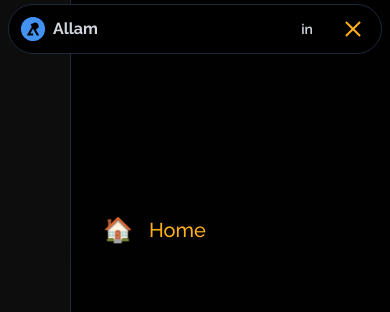
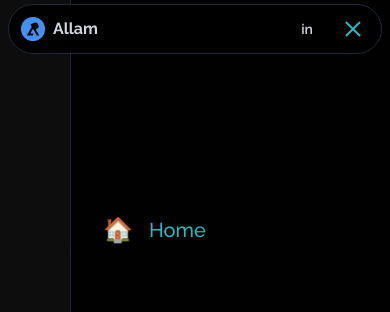
Before and after one commit to allam1768/Web-porto, a Next.js app in the folder my-portfolio/: page / in a window 390 px wide. Both pictures are taken after a click on the button "Toggle mobile menu". Shown: the top 312 px of the page. Built offline with nearby package versions, Linux system fonts and the light colour scheme.

Commit message:
pesan commit ke-4

```diff
--- a/my-portfolio/src/app/page.tsx
+++ b/my-portfolio/src/app/page.tsx
@@ -5,6 +5,7 @@ import TiltedCard from '@/components/TiltedCard';
 import ClickSpark from '@/components/ClickSpark';
 import Image from 'next/image';
 import CountUp from '@/components/CountUp'
+
 
 
 // Import the data from the new file
@@ -92,7 +93,7 @@ export default function App() {
             <div className="text-4xl leading-none">
               <CountUp
                 from={100}
-                to={projectData.length} // Dynamically use the number of projects
+                to={projectData.length}
                 separator=","
                 direction="up"
                 duration={11.9}
--- a/my-portfolio/src/components/Navbar.tsx
+++ b/my-portfolio/src/components/Navbar.tsx
@@ -4,87 +4,10 @@ import Image from 'next/image'
 import { useState, useEffect } from 'react'
 import { usePathname } from 'next/navigation'
 
-// DecryptedText Component
-const DecryptedText = ({
-  text,
-  speed = 100,
-  maxIterations = 20,
-  characters = "ABCDEFGHIJKLMNOPQRSTUVWXYZ1234567890!?@#$%^&*",
-  className = "",
-  parentClassName = "",
-  encryptedClassName = ""
-}) => {
-  const [displayText, setDisplayText] = useState('')
-  const [isDecrypting, setIsDecrypting] = useState(false)
-
-  useEffect(() => {
-    if (isDecrypting) {
-      let iteration = 0
-      const interval = setInterval(() => {
-        setDisplayText(prevText => {
-          return text
-            .split('')
-            .map((letter, index) => {
-              if (index < iteration) {
-                return text[index]
-              }
-              return characters[Math.floor(Math.random() * characters.length)]
-            })
-            .join('')
-        })
-
-        if (iteration >= text.length) {
-          clearInterval(interval)
-          setDisplayText(text)
-        }
-
-        iteration += 1 / 3
-      }, speed)
-
-      return () => clearInterval(interval)
-    }
-  }, [isDecrypting, text, speed, characters])
-
-  useEffect(() => {
-    setIsDecrypting(true)
-  }, [])
-
-  return (
-    <span className={`${parentClassName} ${className}`}>
-      {displayText || text}
-    </span>
-  )
-}
-
-// Translation content
-const translations = {
-  en: {
-    home: 'Home',
-    project: 'Project',
-    skills: 'Skills',
-    about: 'About',
-    education: 'Education',
-    contact: 'Contact',
-    language: 'Language',
-  },
-  id: {
-    home: 'Beranda',
-    project: 'Proyek',
-    skills: 'Keahlian',
-    about: 'Tentang',
-    education: 'Pendidikan',
-    contact: 'Kontak',
-    language: 'Bahasa',
-  },
-}
-
 export default function App() {
   const [activeSection, setActiveSection] = useState('home')
   const [mobileMenuOpen, setMobileMenuOpen] = useState(false)
-  const [language, setLanguage] = useState('en')
   const pathname = usePathname()
-
-  const t = translations[language]
 
   const scrollToSection = (sectionId: string) => {
     const element = document.getElementById(sectionId)
@@ -129,11 +52,6 @@ export default function App() {
 
   const isActive = (section: string) => activeSection === section
 
-  const toggleLanguage = () => {
-    setLanguage(prevLang => (prevLang === 'en' ? 'id' : 'en'))
-  }
-
-  // Jika path mengandung '404' maka jangan tampilkan navbar
   if (pathname?.includes('404')) {
     return null
   }
@@ -154,14 +72,14 @@ export default function App() {
           </div>
 
           <ul className="hidden md:flex gap-3 md:gap-5 lg:gap-6 font-medium text-sm lg:text-base">
-            {['home', 'project', 'skills', 'about', 'education'].map((section) => (
-              <li key={section}>
+            {['Home', 'Project', 'Skills', 'About', 'Education'].map((label, i) => (
+              <li key={label}>
                 <button
-                  onClick={() => scrollToSection(section)}
-                  className={`transition-all duration-300 hover:text-white px-2 py-1 rounded-md ${isActive(section) ? 'text-white bg-gray-800' : 'hover:scale-105'}`}
-                  style={{ color: isActive(section) ? '#ffffff' : '#696B63' }}
+                  onClick={() => scrollToSection(label.toLowerCase())}
+                  className={`transition-all duration-300 hover:text-white px-2 py-1 rounded-md ${isActive(label.toLowerCase()) ? 'text-white bg-gray-800' : 'hover:scale-105'}`}
+                  style={{ color: isActive(label.toLowerCase()) ? '#ffffff' : '#696B63' }}
                 >
-                  {t[section as keyof typeof t]}
+                  {label}
                 </button>
               </li>
             ))}
@@ -180,9 +98,9 @@ export default function App() {
                 className="w-8 h-8 flex flex-col justify-center items-center space-y-1 hover:scale-110 transition-all duration-300 relative z-50"
                 aria-label="Toggle mobile menu"
               >
-                <span className={`block w-5 h-0.5 transition-all duration-300 ${mobileMenuOpen ? 'rotate-45 translate-y-1.5 bg-[#FFAF1A]' : 'bg-gray-300'}`}></span>
-                <span className={`block w-5 h-0.5 transition-all duration-300 ${mobileMenuOpen ? 'opacity-0 bg-[#FFAF1A]' : 'bg-gray-300'}`}></span>
-                <span className={`block w-5 h-0.5 transition-all duration-300 ${mobileMenuOpen ? '-rotate-45 -translate-y-1.5 bg-[#FFAF1A]' : 'bg-gray-300'}`}></span>
+                <span className={`block w-5 h-0.5 transition-all duration-300 ${mobileMenuOpen ? 'rotate-45 translate-y-1.5 bg-[#2BB6C0]' : 'bg-gray-300'}`}></span>
+                <span className={`block w-5 h-0.5 transition-all duration-300 ${mobileMenuOpen ? 'opacity-0 bg-[#2BB6C0]' : 'bg-gray-300'}`}></span>
+                <span className={`block w-5 h-0.5 transition-all duration-300 ${mobileMenuOpen ? '-rotate-45 -translate-y-1.5 bg-[#2BB6C0]' : 'bg-gray-300'}`}></span>
               </button>
             </div>
           </div>
@@ -195,30 +113,23 @@ export default function App() {
           <div className="fixed top-0 right-0 h-full w-80 max-w-[85vw] bg-black/90 backdrop-blur-xl border-l border-gray-800 flex flex-col justify-center px-8">
             <ul className="space-y-8">
               {[
-                { name: 'home', icon: '🏠' },
-                { name: 'project', icon: '💼' },
-                { name: 'skills', icon: '🛠️' },
-                { name: 'about', icon: '👤' },
-                { name: 'education', icon: '🎓' }
+                { name: 'home', icon: '🏠', label: 'Home' },
+                { name: 'project', icon: '💼', label: 'Project' },
+                { name: 'skills', icon: '🛠️', label: 'Skills' },
+                { name: 'about', icon: '👤', label: 'About' },
+                { name: 'education', icon: '🎓', label: 'Education' }
               ].map((item, index) => (
                 <li key={item.name}>
                   <button
                     onClick={() => scrollToSection(item.name)}
-                    className={`flex items-center gap-4 w-full text-left py-4 transition-all duration-500 transform hover:translate-x-2 ${isActive(item.name) ? 'text-[#FFAF1A]' : 'text-white hover:text-[#FFAF1A]'}`}
+                    className={`flex items-center gap-4 w-full text-left py-4 transition-all duration-500 transform hover:translate-x-2 ${isActive(item.name) ? 'text-[#2BB6C0]' : 'text-white hover:text-[#2BB6C0]'}`}
                     style={{
                       animationDelay: `${index * 100}ms`,
                       animation: mobileMenuOpen ? 'slideInRight 0.6s ease-out forwards' : ''
                     }}
                   >
                     <span className="text-2xl">{item.icon}</span>
-                    <DecryptedText
-                      text={t[item.name as keyof typeof t]}
-                      speed={50}
-                      maxIterations={15}
-                      characters="ABCDEFGHIJKLMNOPQRSTUVWXYZ1234567890!@#$%^&*"
-                      className="text-xl font-medium"
-                      parentClassName="block"
-                    />
+                    <span className="text-xl font-medium">{item.label}</span> {/* Changed from DecryptedText */}
                   </button>
                 </li>
               ))}
```
Also changed, not shown: my-portfolio/src/app/layout.tsx (line endings or trailing spaces), my-portfolio/src/components/LayoutWrapper.tsx (line endings or trailing spaces), 1 other file (tests, documents, lock files or other folders).
